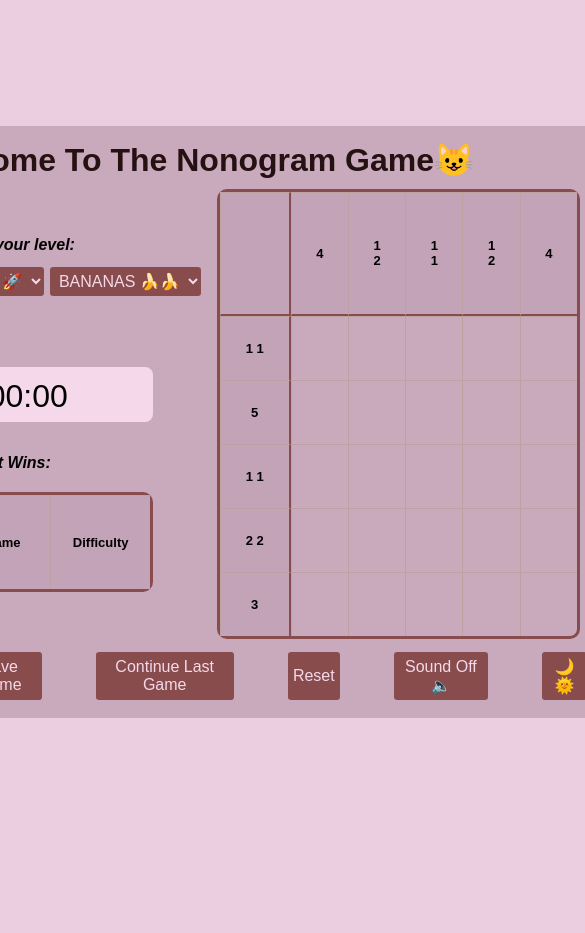
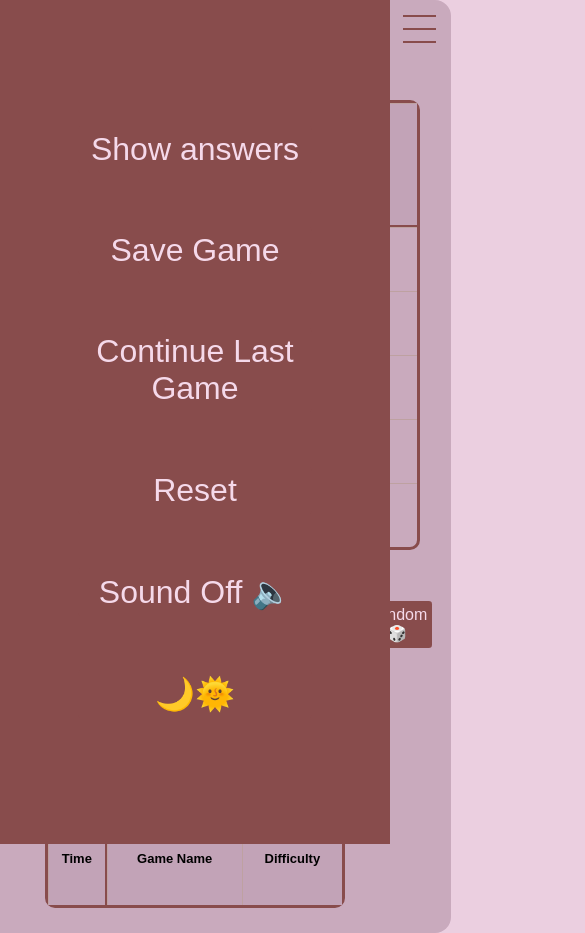
Before and after one commit to kolirina/JSFE2024Q3, a plain HTML site: page nonograms/index.html in a window 390 px wide. Shown: the whole page, 585 px wide, since content can reach past the window. Before the commit the page ends 844 px from the top, so only its background shows below. Drawn offline with Linux system fonts and the light colour scheme.

Commit message:
fix: fix timer on Continue game, start Burger menu

```diff
--- a/nonograms/script.js
+++ b/nonograms/script.js
@@ -222,10 +222,33 @@ const wrapper = document.createElement('wrapper');
 wrapper.classList.add('wrapper');
 document.body.appendChild(wrapper);
 
+const headerWrapper = document.createElement('div');
+headerWrapper.classList.add('headerWrapper');
+wrapper.appendChild(headerWrapper);
+
 const header = document.createElement('h1');
 header.classList.add('header');
 header.innerText = 'Welcome To The Nonogram Game😺';
-wrapper.appendChild(header);
+headerWrapper.appendChild(header);
+
+const burger = document.createElement('div');
+burger.classList.add('burger');
+headerWrapper.appendChild(burger);
+
+const burgerLine1 = document.createElement('span');
+burgerLine1.classList.add('burger__line');
+burgerLine1.classList.add('burger__line_first');
+burger.appendChild(burgerLine1);
+
+const burgerLine2 = document.createElement('span');
+burgerLine2.classList.add('burger__line');
+burgerLine2.classList.add('burger__line_second');
+burger.appendChild(burgerLine2);
+
+const burgerLine3 = document.createElement('span');
+burgerLine3.classList.add('burger__line');
+burgerLine3.classList.add('burger__line_third');
+burger.appendChild(burgerLine3);
 
 const mainContainer = document.createElement('main');
 mainContainer.classList.add('main-container');
@@ -267,6 +290,7 @@ levChoiceWrapper.appendChild(levels);
 
 let minutes = 0;
 let seconds = 0;
+let elapsedTime = 0;
 
 const timer = document.createElement('div');
 timer.classList.add('timer');
@@ -339,6 +363,7 @@ easyButton.appendChild(optionLama);
 
 
   easyButton.addEventListener('change', function () {
+    audioClickLeft.play();
     const selectedOptionValue = easyButton.value;
     if (selectedOptionValue >= 0) {
       gameArr = easyLevelNames[selectedOptionValue];
@@ -388,6 +413,7 @@ optionDoggie.text = 'Doggie';
 notSoEasyButton.appendChild(optionDoggie);
 
 notSoEasyButton.addEventListener('change', function () {
+    audioClickLeft.play();
     const selectedOptionValue = notSoEasyButton.value;
     if (selectedOptionValue >= 0) {
       gameArr = notSoEasyLevelNames[selectedOptionValue];
@@ -431,6 +457,7 @@ bananasButton.appendChild(optionStairs);
 
 bananasButton.addEventListener('change', function () {
     const selectedOptionValue = bananasButton.value;
+    audioClickLeft.play();
     if (selectedOptionValue >= 0) {
       gameArr = bananasLevelNames[selectedOptionValue];
       regenerateGame();
@@ -444,6 +471,7 @@ randomButton.classList.add('button');
 randomButton.innerText = 'Random 🎲';
 levels.appendChild(randomButton);
 randomButton.addEventListener('click', function() {
+    audioClickLeft.play();
     table.innerHTML = '';
     gameArr = gameArrs[Math.floor(Math.random() * gameArrs.length)];
     isTimerRunning = false;
@@ -547,34 +575,43 @@ popUp.appendChild(popUpBottom);
 
 const showAnswers = document.createElement('button');
 showAnswers.classList.add('button');
+showAnswers.classList.add('footerButton');
 showAnswers.innerText = 'Show answers';
 footer.appendChild(showAnswers);
 
 const save = document.createElement('button');
 save.classList.add('button');
+save.classList.add('footerButton');
 save.innerText = 'Save Game';
 footer.appendChild(save);
 
 const continueGame = document.createElement('button');
 continueGame.classList.add('button');
+continueGame.classList.add('footerButton');
 continueGame.innerText = 'Continue Last Game';
 footer.appendChild(continueGame);
 
 const reset = document.createElement('button');
 reset.classList.add('button');
+reset.classList.add('footerButton');
 reset.innerText = 'Reset';
 footer.appendChild(reset);
 
 const soundOff = document.createElement('button');
 soundOff.classList.add('button');
+soundOff.classList.add('footerButton');
 soundOff.classList.add('sound-off');
 soundOff.innerText = 'Sound Off 🔈';
 footer.appendChild(soundOff);
-soundOff.addEventListener('click', toggleMute);
+soundOff.addEventListener('click', function() {
+    toggleMute();
+    audioClickLeft.play();
+});
 
 
 const darkMode = document.createElement('button');
 darkMode.classList.add('button');
+darkMode.classList.add('footerButton');
 darkMode.innerText = '🌙🌞';
 footer.appendChild(darkMode);
 
@@ -692,7 +729,7 @@ function initGame(gameArr) {
         if (!startTime) {
             startTimer();
          }
-    audioClickLeft.play()
+    audioClickLeft.play();
     cell.classList.toggle('clickedCell');
     timesClicked[i][j] += 1;
     chosenOrNotCell[i][j] = timesClicked[i][j] % 2;
@@ -712,6 +749,7 @@ function initGame(gameArr) {
         displayLastFiveWins();
 
         popUpWrapper.addEventListener('click', function (event) {
+                audioClickLeft.play();
             if (popUpWrapper.classList.contains('show')) {
                 popUpWrapper.classList.remove('show');
                 audioVictory.pause();
@@ -739,34 +777,56 @@ cell.addEventListener("contextmenu", function (event) {
     table.appendChild(row);
 }
     save.addEventListener('click', function () {
+        audioClickLeft.play();
         const savedData = {
+
             gameArr: gameArr,
+            gameArrName: gameArrNameString[gameArrs.indexOf(gameArr)],
+            level: gameArrLevel[gameArrs.indexOf(gameArr)],
             chosenOrNotCell: chosenOrNotCell,
             crossedOrNotCell: crossedOrNotCell,
+            // startTime: startTime,
             minutes: minutes,
             seconds: seconds,
+            gameDuration: elapsedTime * 1000,
             timesClicked: timesClicked,
             timesCrossed: timesCrossed,
-        };
-        // stopTimer();
+       };
+        stopTimer();
+        startTime = null;
         localStorage.setItem('savedGame', JSON.stringify(savedData));
-        console.log(savedData);
     });
+
 };
 
 continueGame.addEventListener('click', function () {
+    audioClickLeft.play();
+    stopTimer();
     const savedDataString = localStorage.getItem('savedGame');
 
     if (savedDataString) {
         const savedData = JSON.parse(savedDataString);
-
         gameArr = savedData.gameArr;
+        gameArrName = savedData.gameArrName;
+        level = savedData.level;
         chosenOrNotCell = savedData.chosenOrNotCell;
+        // startTime = savedData.startTime;
         minutes = savedData.minutes;
         seconds = savedData.seconds;
+
+        gameDuration = savedData.gameDuration;
         timesClicked = savedData.timesClicked;
         timesCrossed = savedData.timesCrossed;
         crossedOrNotCell = savedData.crossedOrNotCell;
+
+
+
+        console.log(startTime);
+        console.log(seconds);
+
+        timer.textContent = `⏰   ${String(minutes).padStart(2, '0')}:${String(seconds).padStart(2, '0')}`;
+
+
         cluesSide = [];
         calculateCluesSide (gameArr);
         cluesTop = [];
@@ -795,7 +855,10 @@ continueGame.addEventListener('click', function () {
 
             cell.addEventListener("click", function () {
                 if (!startTime) {
-                    startTimer();
+                    let currentTime = new Date().getTime();
+        startTime = currentTime - minutes * 60 * 1000 - seconds * 1000;
+        isTimerRunning = true;
+   timerInterval = setInterval(updateTimer, 1000);
                  }
             audioClickLeft.play()
             cell.classList.toggle('clickedCell');
@@ -811,12 +874,15 @@ continueGame.addEventListener('click', function () {
             stopTimer();
             currentTime = `${String(minutes).padStart(2, '0')}:${String(seconds).padStart(2, '0')}`;
             currentSeconds = minutes * 60 + seconds;
-            currentGameArrName = gameArrNameString[gameArrs.indexOf(gameArr)];
-            currentLevel = gameArrLevel[gameArrs.indexOf(gameArr)];
+            currentGameArrName = gameArrName;
+            currentLevel = level;
+
             saveWin(currentTime, currentSeconds, currentGameArrName, currentLevel);
             displayLastFiveWins();
+            console.log(currentGameArrName);
 
             popUpWrapper.addEventListener('click', function (event) {
+                audioClickLeft.play();
                 if (popUpWrapper.classList.contains('show')) {
                     popUpWrapper.classList.remove('show');
                     audioVictory.pause();
@@ -826,40 +892,30 @@ continueGame.addEventListener('click', function () {
             }
                 });
 
-//             });
     cell.addEventListener("contextmenu", function (event) {
         audioClickRight.play();
-        // cell.innerHTML = '';
         event.preventDefault();
         cell.classList.toggle('crossedCell');
         timesCrossed[i][j] += 1;
         crossedOrNotCell[i][j] = timesCrossed[i][j] % 2;
-                if (!startTime) {
-                    startTimer();
-                    }
+        if (!isTimerRunning) {
+            let currentTime = new Date().getTime();
+startTime = currentTime - minutes * 60 * 1000 - seconds * 1000;
+isTimerRunning = true;
+timerInterval = setInterval(updateTimer, 1000);
+         }
                       });
 
         };
 
         table.appendChild(row);
     }
-//         save.addEventListener('click', function () {
-//             const savedData = {
-//                 gameArr: gameArr,
-//                 chosenOrNotCell: chosenOrNotCell,
-//                 crossedOrNotCell: crossedOrNotCell,
-//                 minutes: minutes,
-//                 seconds: seconds,
-//             };
-// //             // stopTimer();
-//             localStorage.setItem('savedGame', JSON.stringify(savedData));
-//             console.log(savedData);
-//         });
     };
    });
 
 
 reset.addEventListener("click", function () {
+    audioClickLeft.play();
     timesClicked = generateNestedArray(gameArr.length);
     chosenOrNotCell = generateNestedArray(gameArr.length);
     startTime = null;
@@ -876,10 +932,10 @@ reset.addEventListener("click", function () {
 });
 
 showAnswers.addEventListener('click', function () {
+    audioClickLeft.play();
     startTime = null;
     stopTimer();
     timer.textContent = '⏰ 00:00';
-    console.log('hi');
     for (let i = 0; i < gameArr.length; i++) {
         for (let j = 0; j < gameArr.length; j++) {
             const cell = table.rows[i].cells[j];
@@ -957,3 +1013,34 @@ function displayLastFiveWins() {
 
 
 displayLastFiveWins();
+
+
+
+
+//Burger handler
+
+
+
+
+const footerButtons = document.querySelectorAll('.footerButton');
+console.log(footerButtons);
+
+
+// (function () {
+//     const burgerItem = document.querySelector('.burger');
+//     const menu = document.querySelector('.header__nav');
+//     const menuCloseItem = document.querySelector('.header__nav-close');
+//     const menuLinks = document.querySelectorAll('.header__link');
+//     burgerItem.addEventListener('click', () => {
+//         menu.classList.add('header__nav_active');
+//     });
+//     menuCloseItem.addEventListener('click', () => {
+//         menu.classList.remove('header__nav_active');
+//     });
+//     for (let i = 0; i <= menuLinks.length; i += 1) {
+//         menuLinks[i].addEventListener('click', () => {
+//             menu.classList.remove('header__nav_active');
+//         })
+//     }
+
+// }());
--- a/nonograms/style.css
+++ b/nonograms/style.css
@@ -13,6 +13,7 @@
 body {
     background-color: rgb(235, 207, 224);
     display: flex;
+    flex-wrap: wrap;
     align-items: center;
     justify-content: center;
     height: 100vh;
@@ -25,6 +26,7 @@ body {
 
 .wrapper {
     display: flex;
+    flex-wrap: wrap;
     flex-direction: column;
     background-color: rgb(201, 170, 189);
     padding: 15px;
@@ -41,12 +43,15 @@ body {
 
 .main-container {
     display: flex;
+    flex-wrap: wrap;
+    justify-content: center;
 
 }
 
 .main-left {
     padding-top: 10px;
     display: flex;
+    flex-wrap: wrap;
     flex-direction: column;
     gap: 2rem;
     justify-content: center;
@@ -58,6 +63,11 @@ body {
     font-weight: bold;
     text-align: center;
     font-style: italic;
+}
+
+.levels {
+    display: flex;
+    justify-content: center;
 }
 
 .timer {
@@ -172,6 +182,7 @@ tr:last-child td {
 
 .win-table-wrapper {
     display: flex;
+    flex-wrap: wrap;
     flex-direction: column;
     justify-content: center;
     align-items: center;
@@ -196,6 +207,7 @@ tr:last-child td {
 
   .footer {
     display: flex;
+    flex-wrap: wrap;
     justify-content: center;
     gap: 3rem;
   }
@@ -247,3 +259,71 @@ tr:last-child td {
         font-size: larger;
         color: rgb(43, 24, 27);
     }
+
+    .burger {
+        width: 40px;
+        height: 28px;
+        position: relative;
+        display: none;
+    }
+
+    .headerWrapper {
+        display: flex;
+        justify-content: center;
+    }
+
+    .burger__line {
+        display: block;
+        width: 100%;
+        height: 2px;
+        background-color: rgb(136, 76, 76);
+        position: absolute;
+        left: 0;
+    }
+
+    .burger__line_first {
+        top: 0;
+    }
+
+    .burger__line_third {
+        bottom: 0;
+    }
+
+    .burger__line_second {
+        top: 50%;
+        transform: translateY(-50%);
+    }
+
+    @media screen and (max-width: 1004px) {
+        .main-container {
+            display: flex;
+            flex-direction: column-reverse;
+            justify-content: center;
+        }
+
+        .table {
+            align-self: center;
+        }
+
+        .burger {
+         display: block;
+     }
+
+     .footer {
+        width: 100%;
+        height: 100%;
+        position: fixed;
+        top: 0;
+        left: 0;
+        background-color: rgb(136, 76, 76);
+        z-index: 10;
+        padding: 75px;
+        display: flex;
+        flex-direction: column;
+
+     }
+     .footerButton {
+        font-size: 32px;
+     }
+
+    }
```
